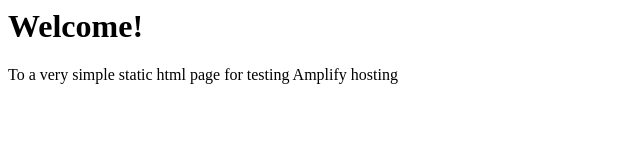
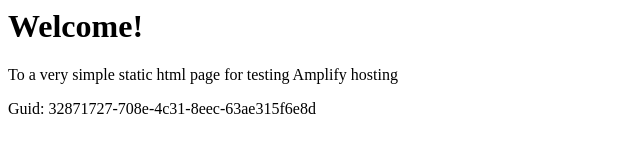
Before and after one commit to aws-aemilia-pdx/Github-PR-Commit-Integration-Test-DoNotTouch-v1-beta-us-west-2, a website: page src/index.html in a window 1280 px wide. Shown: the whole page, without its empty margins (0-640 px from the left). Drawn offline with Linux system fonts and the light colour scheme.

Commit message:
commit from integ tests

```diff
--- a/src/index.html
+++ b/src/index.html
@@ -1,3 +1,5 @@
+
+
 <html lang="en">
 
 <head>
@@ -10,6 +12,6 @@
 <body>
     <h1>Welcome!</h1>
     <p>To a very simple static html page for testing Amplify hosting</p>
-</body>
+    <p>Guid: 32871727-708e-4c31-8eec-63ae315f6e8d</p></body>
 
 </html>
```
